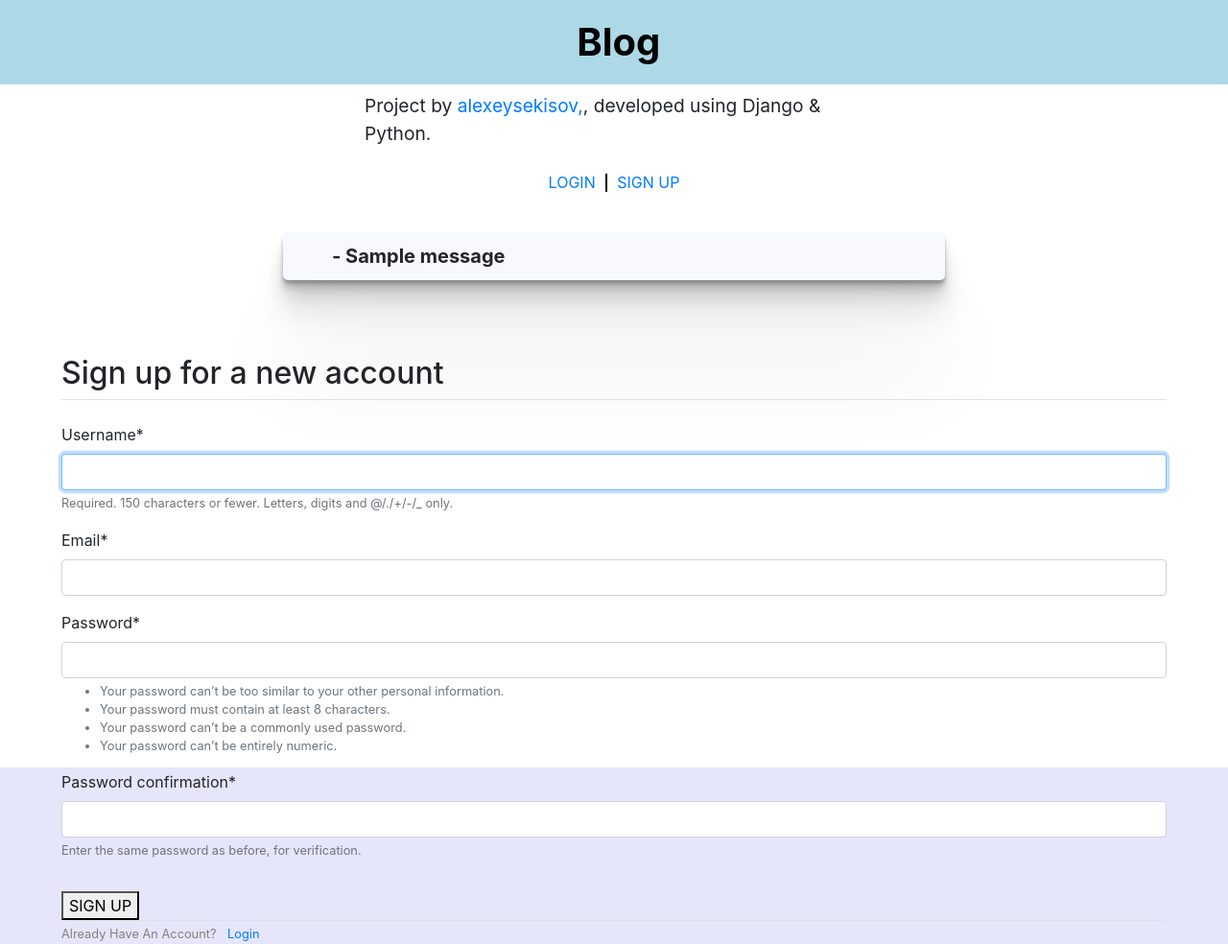
After one commit to Moderachi/project_django, a Django app: page /register/ in a window 1280 px wide. The commit adds this page. Shown: the whole page at 96% size. Run offline with Django 3.2, Linux system fonts and the light colour scheme; tables that the repository leaves empty hold one stand-in row (values such as "Sample post"); one stand-in notice (Sample message) is shown; some libraries are stand-ins or nearby versions; some web fonts are replaced.

Commit message:
added register, login & logout

```diff
--- a/mysite/blog/forms.py
+++ b/mysite/blog/forms.py
@@ -8,3 +8,6 @@ class PostForm(forms.ModelForm):
     class Meta:
         model = Post
         fields = ('title', 'text',)
+        widgets = {
+            'title': forms.TextInput(attrs={'class': 'input'}),
+        }
--- a/mysite/blog/static/css/style.css
+++ b/mysite/blog/static/css/style.css
@@ -44,7 +44,7 @@ h1 {
 }
 
 .credits {
-    max-width: 700px;
+    max-width: 520px;
     border: 0px solid black;
     margin: 0px auto;
     margin-top: 5px;
@@ -86,3 +86,9 @@ h1 {
     color: grey;
     font-size: 1rem;
 }
+
+
+.forms {
+    margin: auto;
+    width: 90%;
+}
--- a/mysite/blog/templates/blog/base.html
+++ b/mysite/blog/templates/blog/base.html
@@ -15,19 +15,33 @@
     <link rel="stylesheet" href="https://stackpath.bootstrapcdn.com/bootstrap/4.3.1/css/bootstrap.min.css" integrity="sha384-ggOyR0iXCbMQv3Xipma34MD+dH/1fQ784/j6cY/iJTQUOhcWr7x9JvoRxT2MZw1T" crossorigin="anonymous">
 </head>
 <h1><b><a href="/" style="text-decoration: none; color: black;">&nbsp;Blog</a></b></h1>
-<div class="credits">→ Project by<a href="https://www.instagram.com/alexeysekisov/" style="text-decoration: none;">&nbsp;alexeysekisov,</a>, developed using Django & Python.</div><br>
+<div class="credits">Project by<a href="https://www.instagram.com/alexeysekisov/" style="text-decoration: none;">&nbsp;alexeysekisov,</a>, developed using Django & Python.</div><br>
 {% if user.is_anonymous %}
-<div class="compose" style="text-decoration: none;"><a href="{% url 'post_new' %}">Post Anonymously <i class="far fa-plus-square"></i></span></a></div>
-<a href="/admin"><br>Or Login in with existing Account</a>
+<div class="text-center">
+        <a href="/login">LOGIN</a>
+        <b>&nbsp;|&nbsp;</b>
+        <a href="/register">SIGN UP</a>
+</div>
 {% elif user.is_authenticated %}
-<div class="compose" style="text-decoration: none;"><a href="{% url 'post_new' %}">Post as {{request.user|capfirst}} <i class="far fa-plus-square"></i></span></a></div>
+<div class="text-center">
+    <div class="compose" style="text-decoration: none;"><a href="{% url 'post_new' %}">Type something as {{request.user|capfirst}} <i class="far fa-plus-square"></i></span></a></div>
+    <a href="/logout">LOGOUT</a>
+</div>
 {% endif %}
 {% if user.is_authenticated %}
 <div style="margin: 10px 0px;">Logged in as: {{request.user}}</div>
 {% endif %}
 <body>
-    {% block content %}
-    {% endblock %}
+    {% if messages %}
+        {% for message in messages %}
+        <div class="text-center">
+            <div class="posts">
+                <b>- {{ message }}</b>
+            </div>
+        </div>
+        {% endfor %}
+    {% endif %}
+    {% block content %}{% endblock %}
 </body>
 
 </html>
--- /dev/null
+++ b/mysite/blog/templates/users/register.html
@@ -0,0 +1,27 @@
+{% extends 'blog/base.html' %}
+{% load crispy_forms_tags %}
+{% block content %}
+<div class="forms">
+    {% load crispy_forms_tags %}
+    <form method="POST">
+        {% csrf_token %}
+        <div class="border-bottom">
+        	<h2><br>Sign up for a new account</h2>
+        </div>
+        <fieldset class="form-group">
+        	<br>
+            {{ form|crispy }}
+        </fieldset>
+        <div>
+            <button type="submit" class="submit">SIGN UP</button>
+            <div class="date">
+                <div class="border-top mb">
+                    <small>
+                        Already Have An Account? <a href="{% url 'login' %}" class="ml-2">Login</a>
+                    </small>
+                </div>
+            </div>
+        </div>
+    </form>
+</div>
+{% endblock %}
--- a/mysite/mysite/urls.py
+++ b/mysite/mysite/urls.py
@@ -14,9 +14,14 @@ Including another URLconf
     2. Add a URL to urlpatterns:  path('blog/', include('blog.urls'))
 """
 from django.contrib import admin
+from django.contrib.auth import views as auth_views
 from django.urls import path, include
+from users import views as user_views
 
 urlpatterns = [
     path('admin/', admin.site.urls),
+    path('register/', user_views.register, name='register'),
+    path('login/', auth_views.LoginView.as_view(template_name='blog/login.html'), name='login'),
+    path('logout/', auth_views.LogoutView.as_view(template_name='blog/logout.html'), name='logout'),
     path('', include('blog.urls')),
 ]
--- /dev/null
+++ b/mysite/users/forms.py
@@ -0,0 +1,11 @@
+from django.contrib.auth.forms import UserCreationForm
+from django.contrib.auth.models import User
+from django import forms
+
+
+class UserRegisterForm(UserCreationForm):
+    email = forms.EmailField()
+
+    class Meta:
+        model = User
+        fields = ['username', 'email', 'password1', 'password2']
--- a/mysite/users/views.py
+++ b/mysite/users/views.py
@@ -1,3 +1,17 @@
-from django.shortcuts import render
+from django.shortcuts import render, redirect
+from django.contrib import messages
+from .forms import UserRegisterForm
 
-# Create your views here.
+
+def register(request):
+    if request.method == 'POST':
+        form = UserRegisterForm(request.POST)
+        if form.is_valid():
+            form.save()
+            username = form.cleaned_data.get('username')
+            messages.success(request, f'Account Successfully Created, {username}!')
+            return redirect('/')
+        else:
+            messages.warning(request, f'Please enter valid credentials!')
+    form = UserRegisterForm()
+    return render(request, 'users/register.html', {'form': form})
```
Also changed, not shown: mysite/blog/templates/blog/login.html (added, +27 -0 lines), mysite/blog/templates/blog/logout.html (added, +14 -0 lines), mysite/blog/templates/blog/post_detail.html (+5 -3 lines), mysite/blog/templates/blog/post_edit.html (+12 -6 lines), mysite/blog/templates/blog/post_list.html (+11 -6 lines), mysite/mysite/settings.py (+6 -6 lines), mysite/users/urls.py (added, +7 -0 lines).
